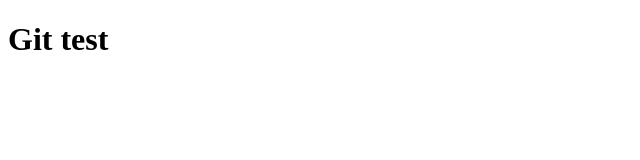
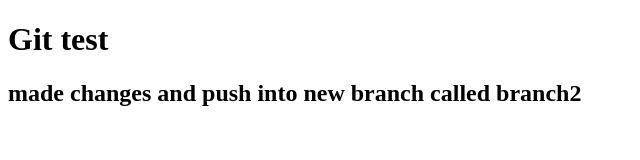
Before and after one commit to vipdanish/git_test, a plain HTML site: page index.html in a window 1280 px wide. Shown: the whole page, without its empty margins (0-640 px from the left). Drawn offline with Linux system fonts and the light colour scheme.

Commit message:
made changes and push into new branch called branch2

```diff
--- a/index.html
+++ b/index.html
@@ -7,5 +7,6 @@
 </head>
 <body>
     <H1>Git test </H1>
+    <h2>made changes and push into new branch called branch2 </h2>
 </body>
 </html>
```
